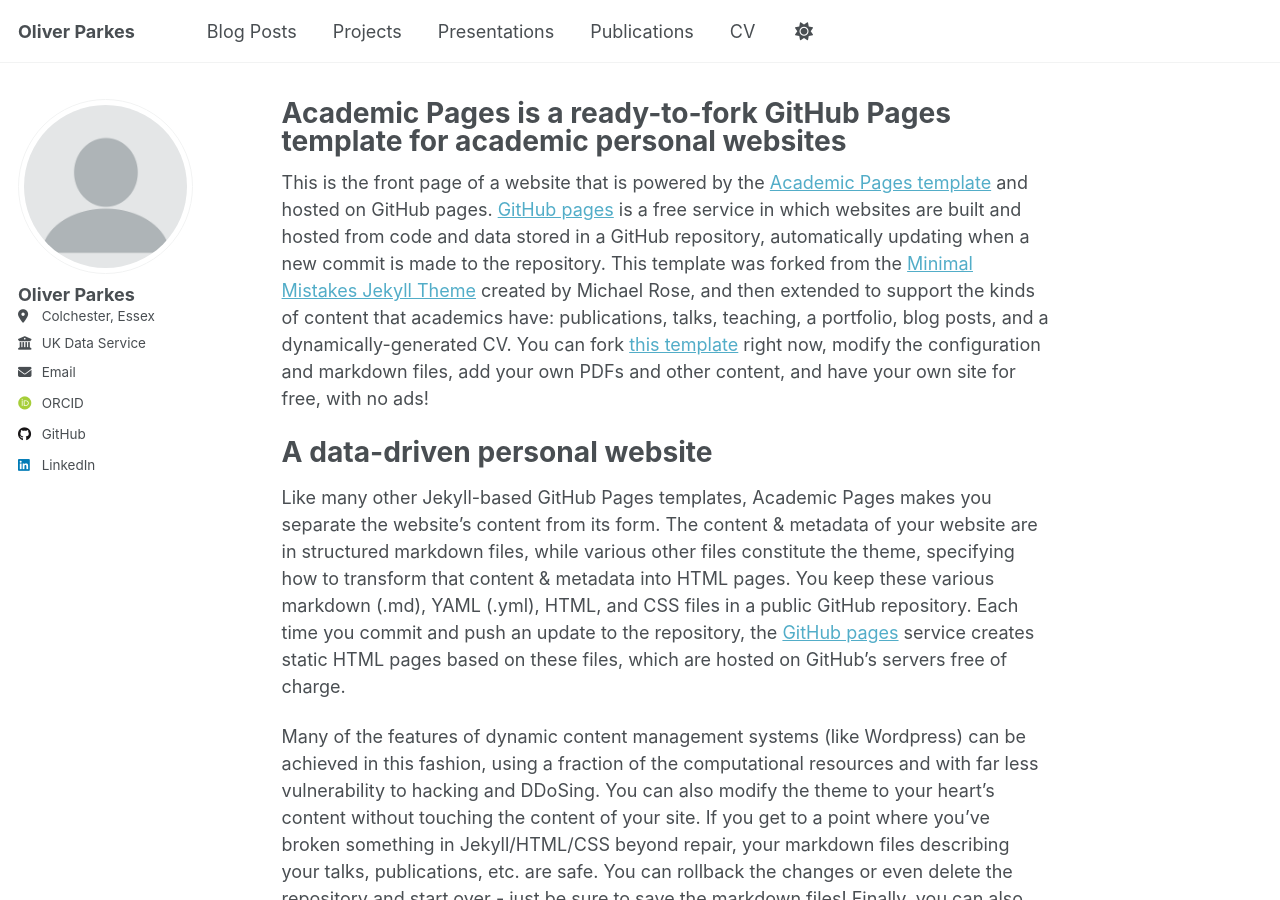
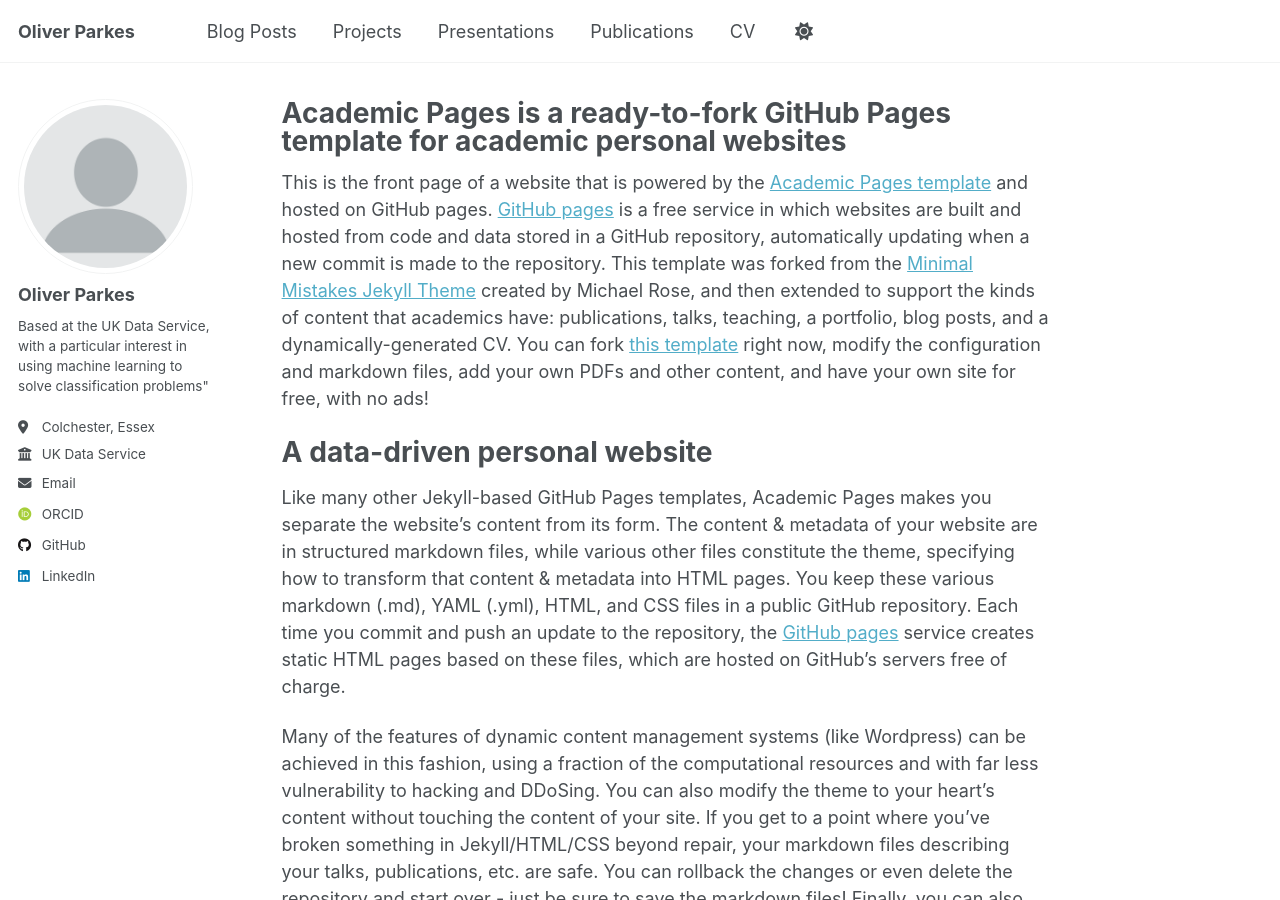
Before and after one commit to OLParkes/OLParkes.github.io, a Jekyll site: the page built from _pages/about.md, in a window 1280 px wide and 900 px high. Built offline with Jekyll 4.4.1, drawn with Linux system fonts in a browser that asks for light colours; some web fonts are replaced.

Commit message:
Update _config.yml

```diff
--- a/_config.yml
+++ b/_config.yml
@@ -15,7 +15,7 @@ name                     : &name "Oliver Parkes"
 description              : &description "personal description"
 url                      : https://olparkes.github.io # the base hostname & protocol for your site e.g. "https://[your GitHub username].github.io" or if you already have some other page hosted on Github then use "https://[your GitHub username].github.io/[Your Repo Name]"
 baseurl                  : "" # the subpath of your site, e.g. "/blog"
-repository               : "academicpages/academicpages.github.io"
+repository               : "OLParkes/OLParkes.github.io"
 
 # Site Author - The following control what appear as part of the author content on the side bar.
 #               If a field is blank the icon and link will not appear, otherwise it will be shown.
@@ -25,7 +25,7 @@ author:
   avatar           : "Profile.png"
   name             : "Oliver Parkes"
   pronouns         : # example: "she/her"
-  bio              : #"Short biography for the left-hand sidebar"
+  bio              : Based at the UK Data Service, with a particular interest in using machine learning to solve classification problems"
   location         : "Colchester, Essex"
   employer         : "UK Data Service"
   uri              : # URL
```
